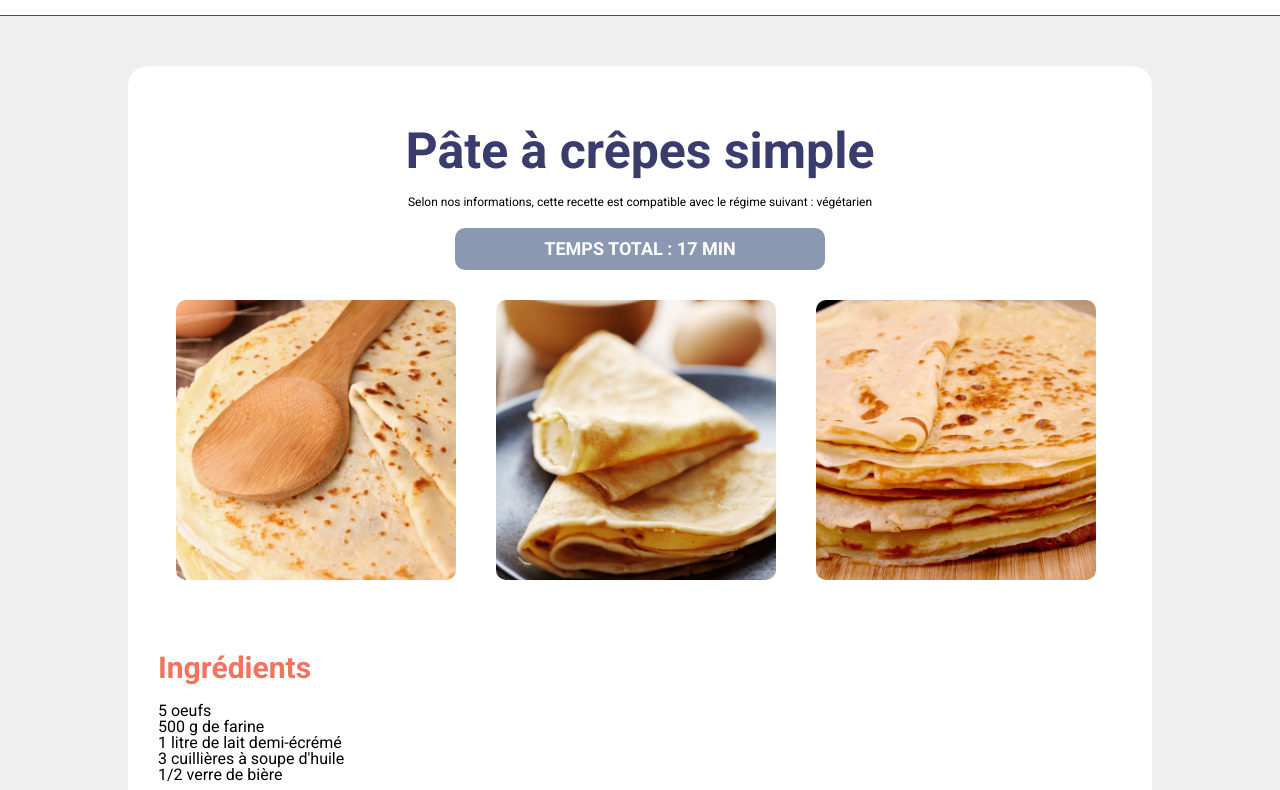
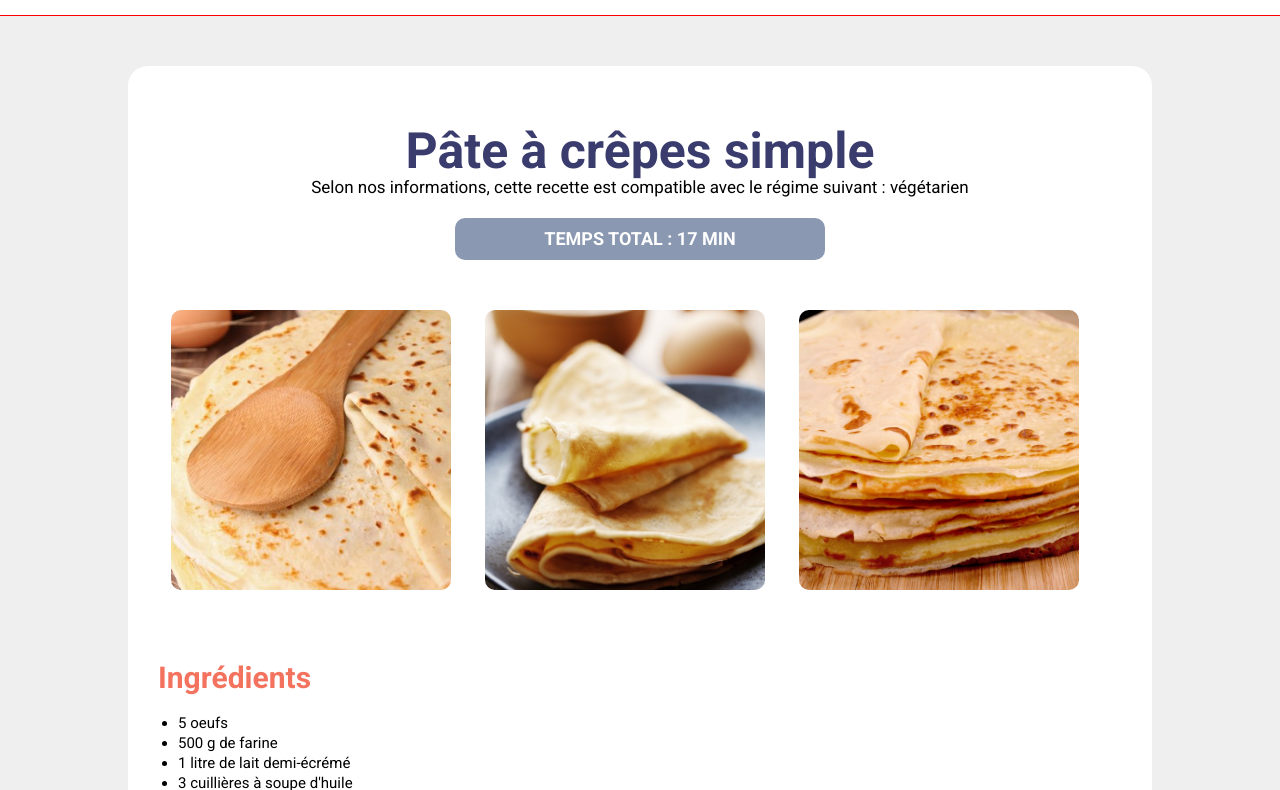
Before and after one commit to raphael94360/marmiton, a plain HTML site: page index.html in a window 1280 px wide. Shown: the part 42-832 px from the top of the page. Drawn offline with Linux system fonts and the light colour scheme.

Commit message:
finalisation maquette marmiton

```diff
--- a/assets/css/style.css
+++ b/assets/css/style.css
@@ -1,3 +1,5 @@
+/* GENERAL ----------------------------------------------- */
+
 body {
   font-size: 16px;
   background-color: #EFEFEF;
@@ -42,6 +44,7 @@ h3 {
   line-height: 22px;
 }
 
+/* HEADER ----------------------------------------------------- */
 
 header {
   background-color: white;
@@ -49,35 +52,36 @@ header {
   border-bottom: 1px solid red;
 }
 
+header img {
+  width: 150px;
+}
+
+/* MAIN -------------------------------------------------------- */
+
 main {
   margin: 50px 0px;
 }
 
-main img {
+.subtitle {
+  text-align: center;
+}
+
+.photos {
+  margin-top: 50px;
+  text-align: center;
+}
+
+.photos img {
   width: 280px;
   height: 280px;
-  text-align: left;
-  margin-right: 18px;
-  margin-left: 18px;
-  margin-top: 30px;
+  margin-right: 30px;
   border-radius: 10px;
   object-fit: cover;
 }
 
-
-header img {
-  width: 150px;
-}
-
-footer {
-  text-align: center;
-  font-size: 16px
-}
-
 section p {
-  text-align: center;
-  margin: 15px 0;
-  font-size: 12px;
+  text-align: left;
+  font-size: 17px;
 }
 
 .time-total {
@@ -89,3 +93,22 @@ section p {
   border-radius: 10px;
   color: white;
 }
+
+ul {
+  list-style-type: disc;
+  padding-left: 20px;
+  line-height: 20px;;
+}
+
+ul li {
+  font-size: 15px;
+}
+
+
+
+/* FOOTER ---------------------------------------------------- */
+
+footer {
+  text-align: center;
+  font-size: 16px
+}
--- a/index.html
+++ b/index.html
@@ -25,9 +25,9 @@
     <div class="container">
       <section>
         <h1> Pâte à crêpes simple </h1>
-        <p> Selon nos informations, cette recette est compatible avec le régime suivant : végétarien </p>
+        <p class="subtitle"> Selon nos informations, cette recette est compatible avec le régime suivant : végétarien </p>
         <h3 class="time-total"> TEMPS TOTAL : 17 MIN </h3>
-        <div>
+        <div class="photos">
           <img src="./assets/img/crepe-1.jpg" alt="photo crêpe 1"/>
           <img src="./assets/img/crepe-2.jpg" alt="photo crêpe 2"/>
           <img src="./assets/img/crepe-3.jpg" alt="photo crêpe 3"/>
```
